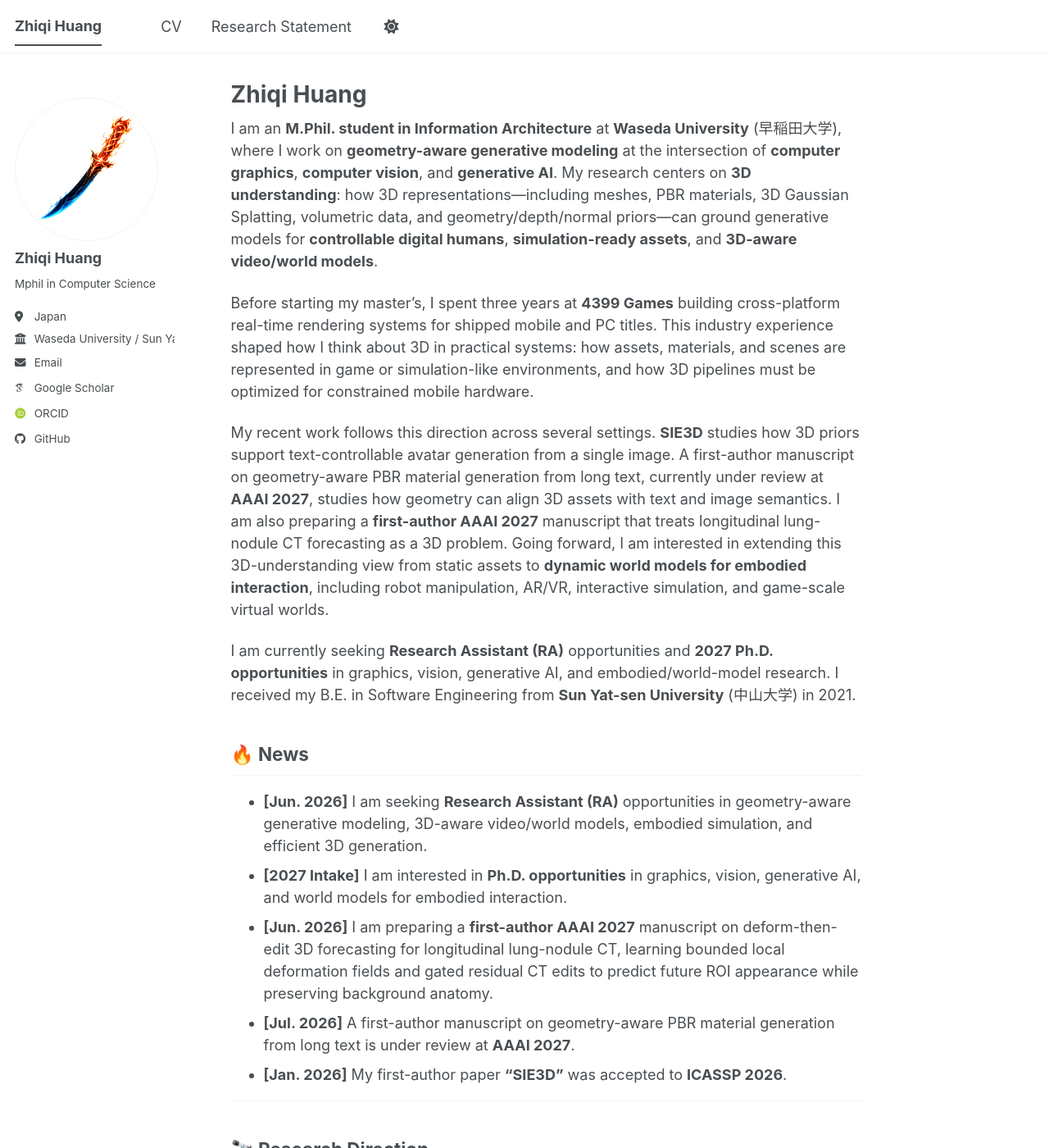
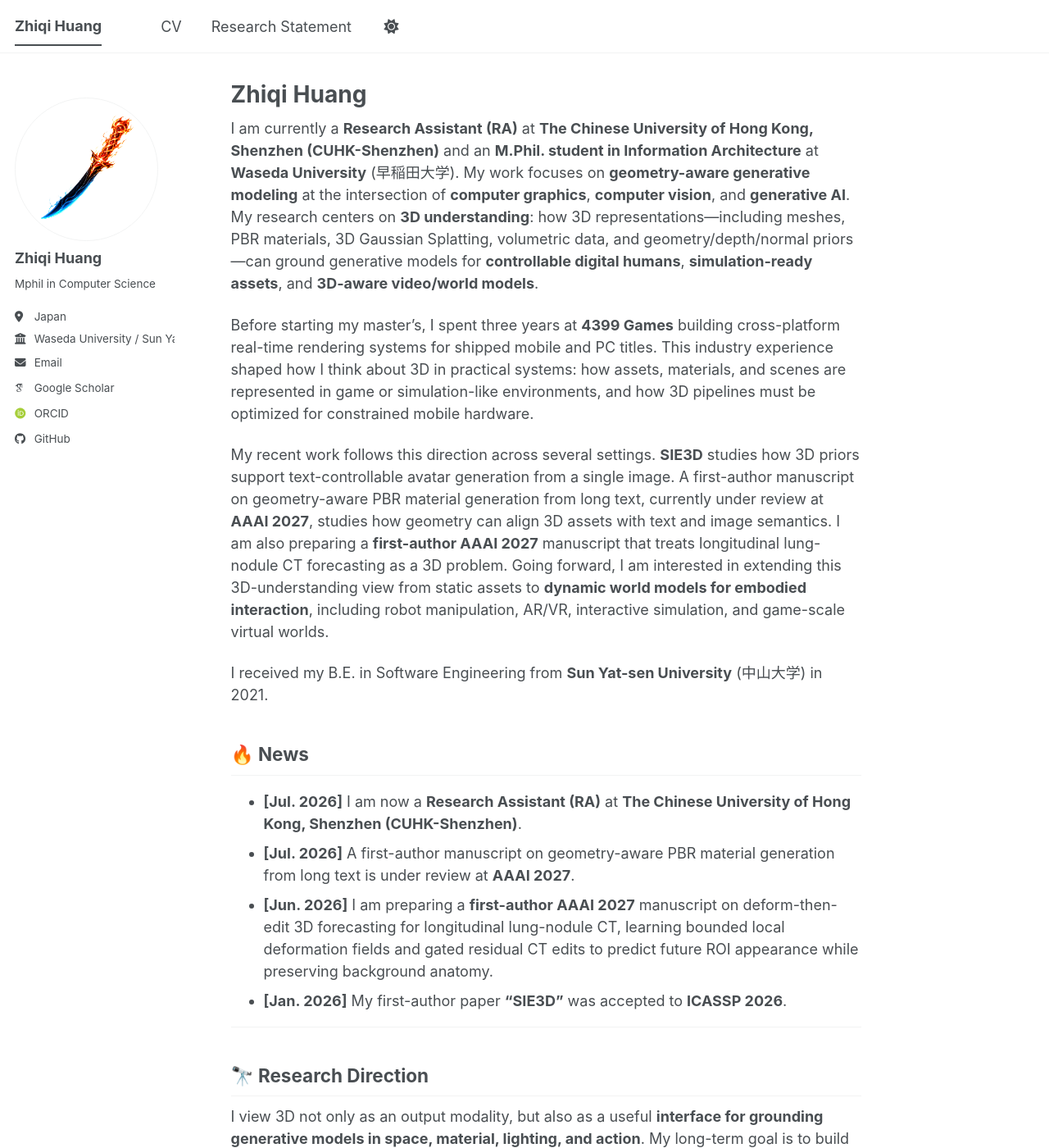
Before and after one commit to huang-zhiqi/huang-zhiqi.github.io, a Jekyll site: the page built from _pages/about.md, in a window 1280 px wide and 1400 px high. Shown: the whole window at 82% size. Built offline with Jekyll 4.4.1, drawn with Linux system fonts in a browser that asks for light colours; some web fonts are replaced; a script bundle is joined from its source files by our own code; library files that are not in the unit come from our copies.

Commit message:
在港中深当RA

```diff
--- a/_pages/about.md
+++ b/_pages/about.md
@@ -8,20 +8,19 @@ redirect_from:
   - /about.html
 ---
 
-I am an **M.Phil. student in Information Architecture** at **Waseda University** (早稲田大学), where I work on **geometry-aware generative modeling** at the intersection of **computer graphics**, **computer vision**, and **generative AI**. My research centers on **3D understanding**: how 3D representations—including meshes, PBR materials, 3D Gaussian Splatting, volumetric data, and geometry/depth/normal priors—can ground generative models for **controllable digital humans**, **simulation-ready assets**, and **3D-aware video/world models**.
+I am currently a **Research Assistant (RA)** at **The Chinese University of Hong Kong, Shenzhen (CUHK-Shenzhen)** and an **M.Phil. student in Information Architecture** at **Waseda University** (早稲田大学). My work focuses on **geometry-aware generative modeling** at the intersection of **computer graphics**, **computer vision**, and **generative AI**. My research centers on **3D understanding**: how 3D representations—including meshes, PBR materials, 3D Gaussian Splatting, volumetric data, and geometry/depth/normal priors—can ground generative models for **controllable digital humans**, **simulation-ready assets**, and **3D-aware video/world models**.
 
 Before starting my master's, I spent three years at **4399 Games** building cross-platform real-time rendering systems for shipped mobile and PC titles. This industry experience shaped how I think about 3D in practical systems: how assets, materials, and scenes are represented in game or simulation-like environments, and how 3D pipelines must be optimized for constrained mobile hardware.
 
 My recent work follows this direction across several settings. **SIE3D** studies how 3D priors support text-controllable avatar generation from a single image. A first-author manuscript on geometry-aware PBR material generation from long text, currently under review at **AAAI 2027**, studies how geometry can align 3D assets with text and image semantics. I am also preparing a **first-author AAAI 2027** manuscript that treats longitudinal lung-nodule CT forecasting as a 3D problem. Going forward, I am interested in extending this 3D-understanding view from static assets to **dynamic world models for embodied interaction**, including robot manipulation, AR/VR, interactive simulation, and game-scale virtual worlds.
 
-I am currently seeking **Research Assistant (RA)** opportunities and **2027 Ph.D. opportunities** in graphics, vision, generative AI, and embodied/world-model research. I received my B.E. in Software Engineering from **Sun Yat-sen University** (中山大学) in 2021.
+I received my B.E. in Software Engineering from **Sun Yat-sen University** (中山大学) in 2021.
 
 ## 🔥 News
 
-* **[Jun. 2026]** I am seeking **Research Assistant (RA)** opportunities in geometry-aware generative modeling, 3D-aware video/world models, embodied simulation, and efficient 3D generation.
-* **[2027 Intake]** I am interested in **Ph.D. opportunities** in graphics, vision, generative AI, and world models for embodied interaction.
+* **[Jul. 2026]** I am now a **Research Assistant (RA)** at **The Chinese University of Hong Kong, Shenzhen (CUHK-Shenzhen)**.
+* **[Jul. 2026]** A first-author manuscript on geometry-aware PBR material generation from long text is under review at **AAAI 2027**.
 * **[Jun. 2026]** I am preparing a **first-author AAAI 2027** manuscript on deform-then-edit 3D forecasting for longitudinal lung-nodule CT, learning bounded local deformation fields and gated residual CT edits to predict future ROI appearance while preserving background anatomy.
-* **[Jul. 2026]** A first-author manuscript on geometry-aware PBR material generation from long text is under review at **AAAI 2027**.
 * **[Jan. 2026]** My first-author paper **"SIE3D"** was accepted to **ICASSP 2026**.
 
 ---
```
